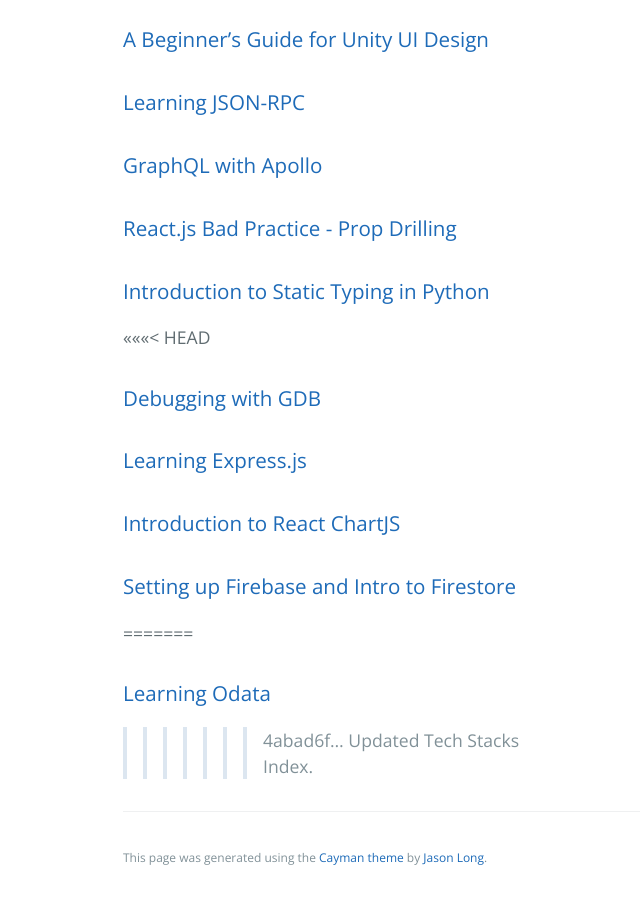
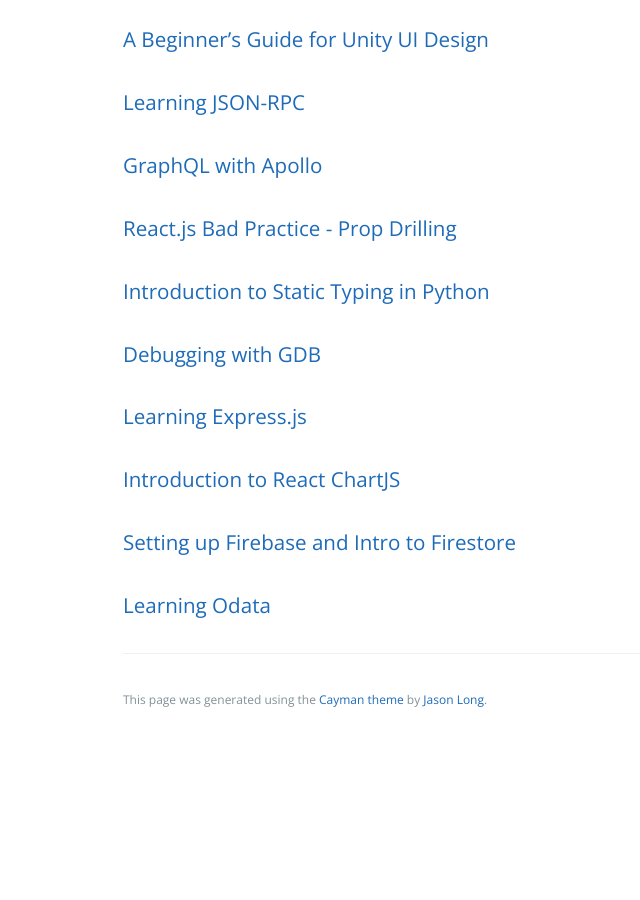
Before and after one commit to learning-software-engineering/learning-software-engineering.github.io, a Jekyll site: the page built from Topics/Tech_Stacks.md, in a window 1280 px wide and 900 px high, scrolled down 2146 px. Shown: the whole window, without its empty margins (101-741 px from the left). Built offline with Jekyll 4.4.1, drawn with Linux system fonts in a browser that asks for light colours; our own code applies the rules of GitHub Pages for plain Markdown files; after the commit the page ends 2888 px from its top, so only the background shows below that.

Commit message:
Update Tech_Stacks.md

```diff
--- a/Topics/Tech_Stacks.md
+++ b/Topics/Tech_Stacks.md
@@ -33,11 +33,8 @@
 ### [GraphQL with Apollo](./GraphQL_Apollo.md)
 ### [React.js Bad Practice - Prop Drilling](./Tech_Stacks/React_Prop_Drilling.md)
 ### [Introduction to Static Typing in Python](./Tech_Stacks/Python_Static_Typing.md)
-<<<<<<< HEAD
 ### [Debugging with GDB](./Tech_Stacks/GDB_Debug.md)
 ### [Learning Express.js](./Tech_Stacks/Express.md)
 ### [Introduction to React ChartJS](./Tech_Stacks/ReactChartJS.md)
 ### [Setting up Firebase and Intro to Firestore](./Tech_Stacks/Firebase_and_Firestore.md)
-=======
 ### [Learning Odata](./Tech_Stacks/Odata.md)
->>>>>>> 4abad6f... Updated Tech Stacks Index.
```
